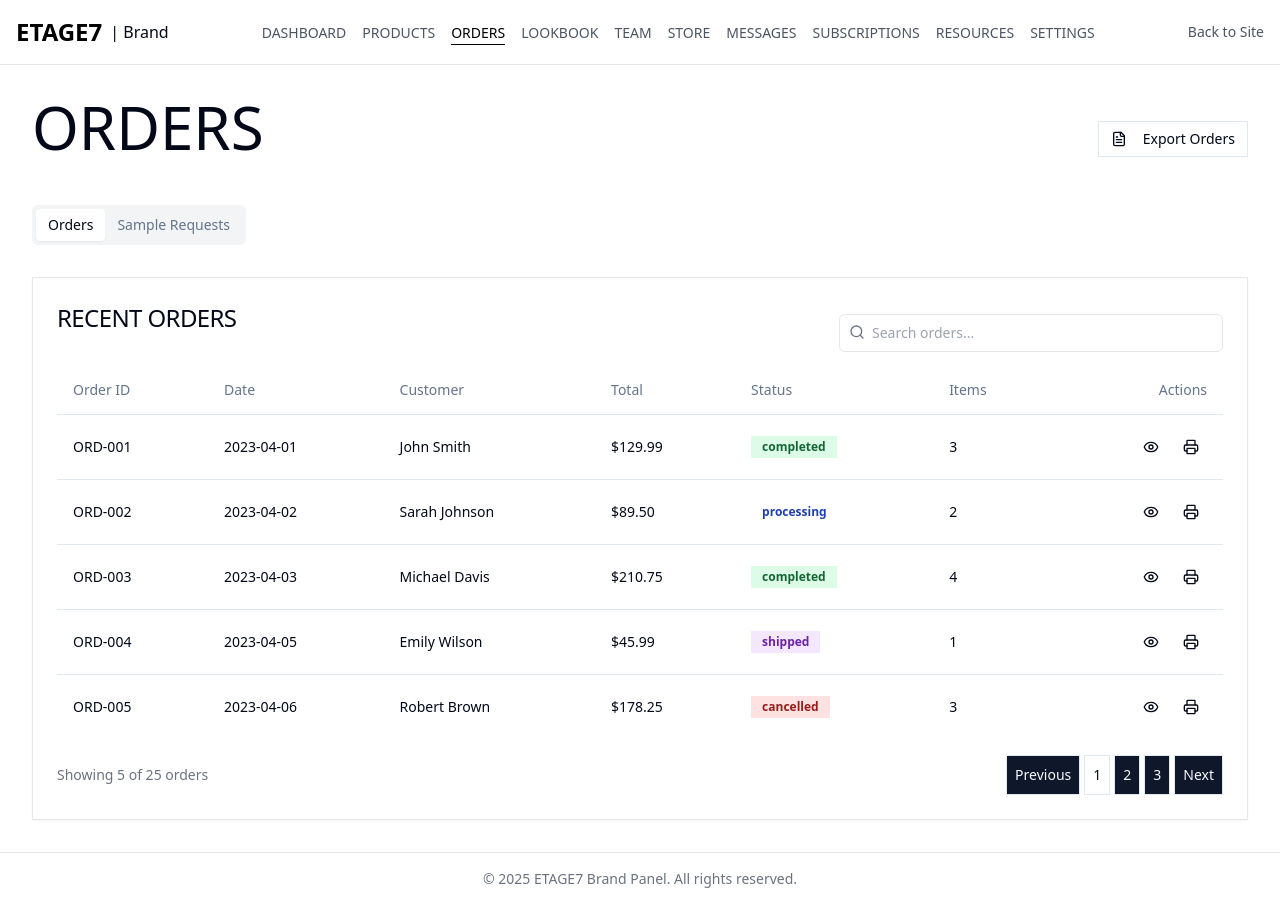
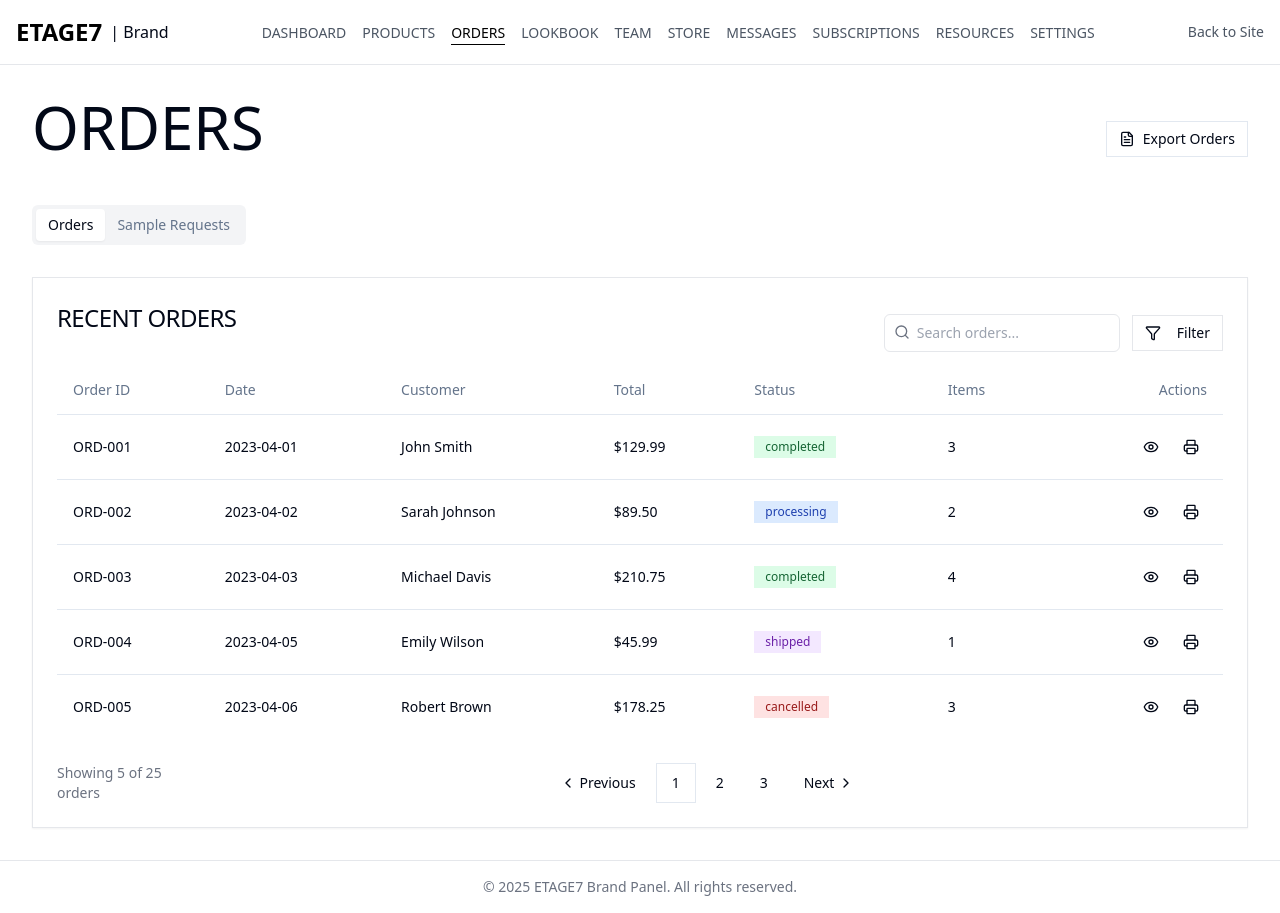
Before and after one commit to dingdong1009/etage7-test-76, a React (Vite) app: page /brand/orders in a window 1280 px wide. Built offline with nearby package versions, Linux system fonts and the light colour scheme.

Commit message:
Refactor: Improve button and icon styling
This commit updates the styling of buttons and action icons to align with the platform's design.

```diff
--- a/src/pages/brand/Orders.tsx
+++ b/src/pages/brand/Orders.tsx
@@ -2,7 +2,7 @@
 import { Card, CardContent, CardHeader, CardTitle } from "@/components/ui/card";
 import { Table, TableBody, TableCell, TableHead, TableHeader, TableRow } from "@/components/ui/table";
 import { Badge } from "@/components/ui/badge";
-import { Eye, FileText, Printer, Search, Package } from "lucide-react";
+import { Eye, FileText, Printer, Search, Package, Filter } from "lucide-react";
 import { Button } from "@/components/ui/button";
 import { Link } from "react-router-dom";
 import { useState } from "react";
@@ -13,6 +13,22 @@ import {
   TooltipTrigger,
 } from "@/components/ui/tooltip";
 import { Tabs, TabsContent, TabsList, TabsTrigger } from "@/components/ui/tabs";
+import {
+  Pagination,
+  PaginationContent,
+  PaginationItem,
+  PaginationLink,
+  PaginationNext,
+  PaginationPrevious,
+} from "@/components/ui/pagination";
+import {
+  DropdownMenu,
+  DropdownMenuContent,
+  DropdownMenuItem,
+  DropdownMenuLabel,
+  DropdownMenuSeparator,
+  DropdownMenuTrigger,
+} from "@/components/ui/dropdown-menu";
 
 const BrandOrders = () => {
   // Sample order data
@@ -107,8 +123,8 @@ const BrandOrders = () => {
     <div className="space-y-6">
       <div className="flex flex-col sm:flex-row sm:items-center justify-between gap-4">
         <h1 className="text-4xl md:text-6xl uppercase font-thin mb-6">Orders</h1>
-        <Button variant="outline" size="sm" className="w-full sm:w-auto">
-          <FileText size={16} className="mr-2" />
+        <Button variant="outline" size="sm" className="w-full sm:w-auto flex items-center gap-2">
+          <FileText size={16} />
           Export Orders
         </Button>
       </div>
@@ -123,13 +139,32 @@ const BrandOrders = () => {
           <Card className="border border-gray-200">
             <CardHeader className="flex flex-row items-center justify-between pb-2">
               <CardTitle className="text-1xl md:text-2xl uppercase font-thin mb-6">Recent Orders</CardTitle>
-              <div className="relative w-full max-w-sm">
+              <div className="flex items-center gap-3">
+                <div className="relative">
                   <Search className="absolute left-2.5 top-2.5 h-4 w-4 text-gray-500" />
                   <input
                     type="search"
                     placeholder="Search orders..."
-                  className="w-full rounded-md border border-gray-200 pl-8 py-2 text-sm outline-none focus:border-blue-500"
+                    className="w-full rounded-md border border-gray-200 pl-8 py-2 text-sm outline-none focus:border-gray-300 focus:ring-1 focus:ring-gray-300"
                   />
+                </div>
+                <DropdownMenu>
+                  <DropdownMenuTrigger asChild>
+                    <Button variant="outline" size="sm" className="border border-gray-200">
+                      <Filter size={14} className="mr-2" />
+                      Filter
+                    </Button>
+                  </DropdownMenuTrigger>
+                  <DropdownMenuContent className="w-48 bg-white">
+                    <DropdownMenuLabel>Status</DropdownMenuLabel>
+                    <DropdownMenuSeparator />
+                    <DropdownMenuItem>All Status</DropdownMenuItem>
+                    <DropdownMenuItem>Completed</DropdownMenuItem>
+                    <DropdownMenuItem>Processing</DropdownMenuItem>
+                    <DropdownMenuItem>Shipped</DropdownMenuItem>
+                    <DropdownMenuItem>Cancelled</DropdownMenuItem>
+                  </DropdownMenuContent>
+                </DropdownMenu>
               </div>
             </CardHeader>
             <CardContent>
@@ -157,10 +192,10 @@ const BrandOrders = () => {
                           <Badge
                             className={`${
                               order.status === "completed" ? "bg-green-100 text-green-800" :
-                              order.status === "processing" ? "bg-black-100 text-blue-800" :
+                              order.status === "processing" ? "bg-blue-100 text-blue-800" :
                               order.status === "shipped" ? "bg-purple-100 text-purple-800" :
                               "bg-red-100 text-red-800"
-                            }`}
+                            } font-normal`}
                           >
                             {order.status}
                           </Badge>
@@ -172,7 +207,7 @@ const BrandOrders = () => {
                               <Tooltip>
                                 <TooltipTrigger asChild>
                                   <Link to={`/brand/orders/${order.id}`}>
-                                    <Button variant="ghost" size="icon" className="h-8 w-8">
+                                    <Button variant="ghost" size="icon" className="h-8 w-8 hover:bg-gray-100">
                                       <Eye size={16} />
                                     </Button>
                                   </Link>
@@ -184,7 +219,7 @@ const BrandOrders = () => {
 
                               <Tooltip>
                                 <TooltipTrigger asChild>
-                                  <Button variant="ghost" size="icon" className="h-8 w-8">
+                                  <Button variant="ghost" size="icon" className="h-8 w-8 hover:bg-gray-100">
                                     <Printer size={16} />
                                   </Button>
                                 </TooltipTrigger>
@@ -201,15 +236,27 @@ const BrandOrders = () => {
                 </Table>
               </div>
 
-              <div className="flex items-center justify-between mt-4">
+              <div className="flex items-center justify-between mt-6">
                 <p className="text-sm text-gray-500">Showing 5 of 25 orders</p>
-                <div className="flex space-x-1">
-                  <Button className="px-2 py-1 text-sm border">Previous</Button>
-                  <Button variant="outline" className="px-2 py-1 text-sm border">1</Button>
-                  <Button className="px-2 py-1 text-sm border">2</Button>
-                  <Button className="px-2 py-1 text-sm border">3</Button>
-                  <Button className="px-2 py-1 text-sm border">Next</Button>
-                </div>
+                <Pagination>
+                  <PaginationContent>
+                    <PaginationItem>
+                      <PaginationPrevious href="#" />
+                    </PaginationItem>
+                    <PaginationItem>
+                      <PaginationLink href="#" isActive>1</PaginationLink>
+                    </PaginationItem>
+                    <PaginationItem>
+                      <PaginationLink href="#">2</PaginationLink>
+                    </PaginationItem>
+                    <PaginationItem>
+                      <PaginationLink href="#">3</PaginationLink>
+                    </PaginationItem>
+                    <PaginationItem>
+                      <PaginationNext href="#" />
+                    </PaginationItem>
+                  </PaginationContent>
+                </Pagination>
               </div>
             </CardContent>
           </Card>
@@ -221,13 +268,33 @@ const BrandOrders = () => {
               <CardTitle className="text-1xl md:text-2xl uppercase font-thin mb-6">
                 Sample Requests
               </CardTitle>
-              <div className="relative w-full max-w-sm">
+              <div className="flex items-center gap-3">
+                <div className="relative">
                   <Search className="absolute left-2.5 top-2.5 h-4 w-4 text-gray-500" />
                   <input
                     type="search"
                     placeholder="Search sample requests..."
-                  className="w-full rounded-md border border-gray-200 pl-8 py-2 text-sm outline-none focus:border-blue-500"
+                    className="w-full rounded-md border border-gray-200 pl-8 py-2 text-sm outline-none focus:border-gray-300 focus:ring-1 focus:ring-gray-300"
                   />
+                </div>
+                <DropdownMenu>
+                  <DropdownMenuTrigger asChild>
+                    <Button variant="outline" size="sm" className="border border-gray-200">
+                      <Filter size={14} className="mr-2" />
+                      Filter
+                    </Button>
+                  </DropdownMenuTrigger>
+                  <DropdownMenuContent className="w-48 bg-white">
+                    <DropdownMenuLabel>Status</DropdownMenuLabel>
+                    <DropdownMenuSeparator />
+                    <DropdownMenuItem>All Status</DropdownMenuItem>
+                    <DropdownMenuItem>Pending</DropdownMenuItem>
+                    <DropdownMenuItem>Approved</DropdownMenuItem>
+                    <DropdownMenuItem>Shipped</DropdownMenuItem>
+                    <DropdownMenuItem>Delivered</DropdownMenuItem>
+                    <DropdownMenuItem>Declined</DropdownMenuItem>
+                  </DropdownMenuContent>
+                </DropdownMenu>
               </div>
             </CardHeader>
             <CardContent>
@@ -260,7 +327,7 @@ const BrandOrders = () => {
                               request.status === "delivered" ? "bg-green-100 text-green-800" :
                               request.status === "pending" ? "bg-yellow-100 text-yellow-800" :
                               "bg-red-100 text-red-800"
-                            }`}
+                            } font-normal`}
                           >
                             {request.status}
                           </Badge>
@@ -271,7 +338,7 @@ const BrandOrders = () => {
                               <Tooltip>
                                 <TooltipTrigger asChild>
                                   <Link to={`/brand/samples/${request.id}`}>
-                                    <Button variant="ghost" size="icon" className="h-8 w-8">
+                                    <Button variant="ghost" size="icon" className="h-8 w-8 hover:bg-gray-100">
                                       <Eye size={16} />
                                     </Button>
                                   </Link>
@@ -283,7 +350,7 @@ const BrandOrders = () => {
 
                               <Tooltip>
                                 <TooltipTrigger asChild>
-                                  <Button variant="ghost" size="icon" className="h-8 w-8">
+                                  <Button variant="ghost" size="icon" className="h-8 w-8 hover:bg-gray-100">
                                     <Package size={16} />
                                   </Button>
                                 </TooltipTrigger>
@@ -300,14 +367,24 @@ const BrandOrders = () => {
                 </Table>
               </div>
 
-              <div className="flex items-center justify-between mt-4">
+              <div className="flex items-center justify-between mt-6">
                 <p className="text-sm text-gray-500">Showing 5 of 12 sample requests</p>
-                <div className="flex space-x-1">
-                  <Button className="px-2 py-1 text-sm border">Previous</Button>
-                  <Button variant="outline" className="px-2 py-1 text-sm border">1</Button>
-                  <Button className="px-2 py-1 text-sm border">2</Button>
-                  <Button className="px-2 py-1 text-sm border">Next</Button>
-                </div>
+                <Pagination>
+                  <PaginationContent>
+                    <PaginationItem>
+                      <PaginationPrevious href="#" />
+                    </PaginationItem>
+                    <PaginationItem>
+                      <PaginationLink href="#" isActive>1</PaginationLink>
+                    </PaginationItem>
+                    <PaginationItem>
+                      <PaginationLink href="#">2</PaginationLink>
+                    </PaginationItem>
+                    <PaginationItem>
+                      <PaginationNext href="#" />
+                    </PaginationItem>
+                  </PaginationContent>
+                </Pagination>
               </div>
             </CardContent>
           </Card>
--- a/src/pages/buyer/Orders.tsx
+++ b/src/pages/buyer/Orders.tsx
@@ -10,6 +10,16 @@ import {
 } from "@/components/ui/table";
 import { Card, CardContent } from "@/components/ui/card";
 import { Tabs, TabsContent, TabsList, TabsTrigger } from "@/components/ui/tabs";
+import { Button } from "@/components/ui/button";
+import { Search, Filter } from "lucide-react";
+import {
+  DropdownMenu,
+  DropdownMenuContent,
+  DropdownMenuItem,
+  DropdownMenuLabel,
+  DropdownMenuSeparator,
+  DropdownMenuTrigger
+} from "@/components/ui/dropdown-menu";
 
 // Order interface for type safety
 interface Order {
@@ -56,18 +66,31 @@ const Orders = () => {
       <div className="flex justify-between items-center">
         <h1 className="text-4xl md:text-6xl uppercase font-thin mb-6">Orders</h1>
         <div className="flex gap-2">
-          <input
-            type="text"
-            placeholder="Search orders"
-            className="border border-gray-200 rounded px-3 py-1.5 text-sm bg-white"
-          />
-          <select className="border border-gray-200 rounded px-3 py-1.5 text-sm bg-white">
-            <option>All Status</option>
-            <option>Processing</option>
-            <option>Shipped</option>
-            <option>Delivered</option>
-            <option>Cancelled</option>
-          </select>
+          <div className="relative">
+            <Search className="absolute left-2.5 top-2.5 h-4 w-4 text-gray-500" />
+            <input
+              type="text"
+              placeholder="Search orders"
+              className="pl-8 pr-3 py-1.5 text-sm border border-gray-200 rounded-md focus:outline-none focus:ring-1 focus:ring-gray-300 focus:border-gray-300 bg-white w-48 md:w-60"
+            />
+          </div>
+          <DropdownMenu>
+            <DropdownMenuTrigger asChild>
+              <Button variant="outline" size="sm" className="border border-gray-200">
+                <Filter size={14} className="mr-2" />
+                Filter
+              </Button>
+            </DropdownMenuTrigger>
+            <DropdownMenuContent className="w-48 bg-white">
+              <DropdownMenuLabel>Status</DropdownMenuLabel>
+              <DropdownMenuSeparator />
+              <DropdownMenuItem>All Status</DropdownMenuItem>
+              <DropdownMenuItem>Processing</DropdownMenuItem>
+              <DropdownMenuItem>Shipped</DropdownMenuItem>
+              <DropdownMenuItem>Delivered</DropdownMenuItem>
+              <DropdownMenuItem>Cancelled</DropdownMenuItem>
+            </DropdownMenuContent>
+          </DropdownMenu>
         </div>
       </div>
 
@@ -99,7 +122,7 @@ const Orders = () => {
                       <TableCell>
                         <span
                           className={`inline-block px-2 py-0.5 text-xs rounded-full ${
-                            order.status === "Processing" ? "bg-black-100 text-blue-800" :
+                            order.status === "Processing" ? "bg-blue-100 text-blue-800" :
                             order.status === "Shipped" ? "bg-yellow-100 text-yellow-800" :
                             order.status === "Delivered" ? "bg-green-100 text-green-800" :
                             "bg-red-100 text-red-800"
```
Lines whose indentation alone changed are shown as unchanged.
